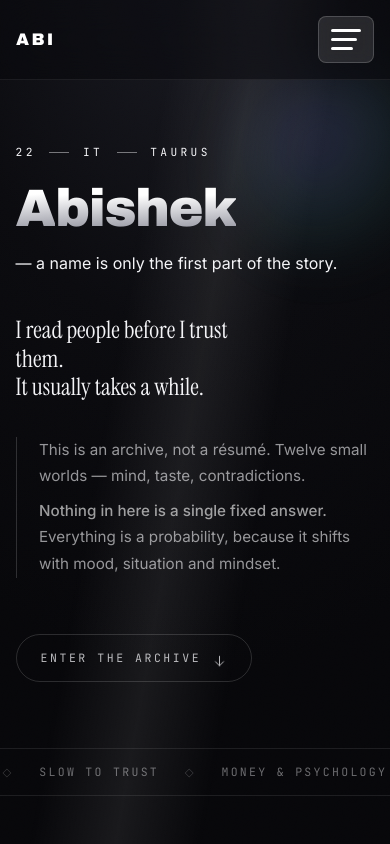
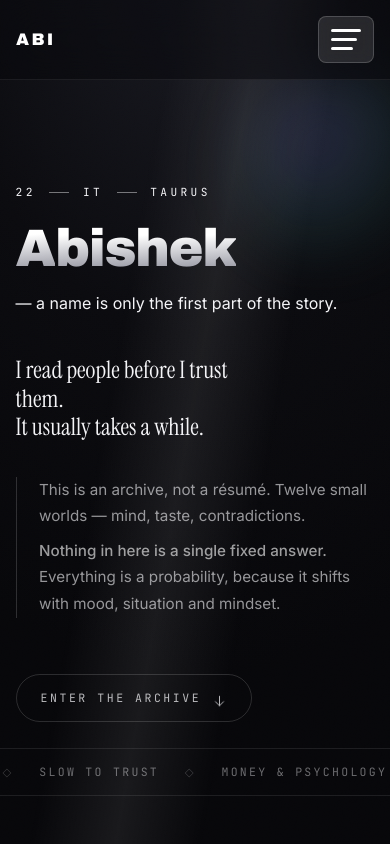
Before and after one commit to Abishek66r/abi-site, a React (Vite) app: page / in a window 390 px wide. Shown: the top 844 px of the page. Built offline with nearby package versions, Linux system fonts and the light colour scheme.

Commit message:
Increase hero top padding on mobile to prevent eyebrow from hiding name

```diff
--- a/src/index.css
+++ b/src/index.css
@@ -146,7 +146,7 @@ button { font: inherit; cursor: pointer; }
 }
 @media (max-width: 640px) {
   .u--hero {
-    padding-top: 9rem;
+    padding-top: 11.5rem;
     justify-content: flex-start;
     padding-bottom: 3rem;
   }
```
